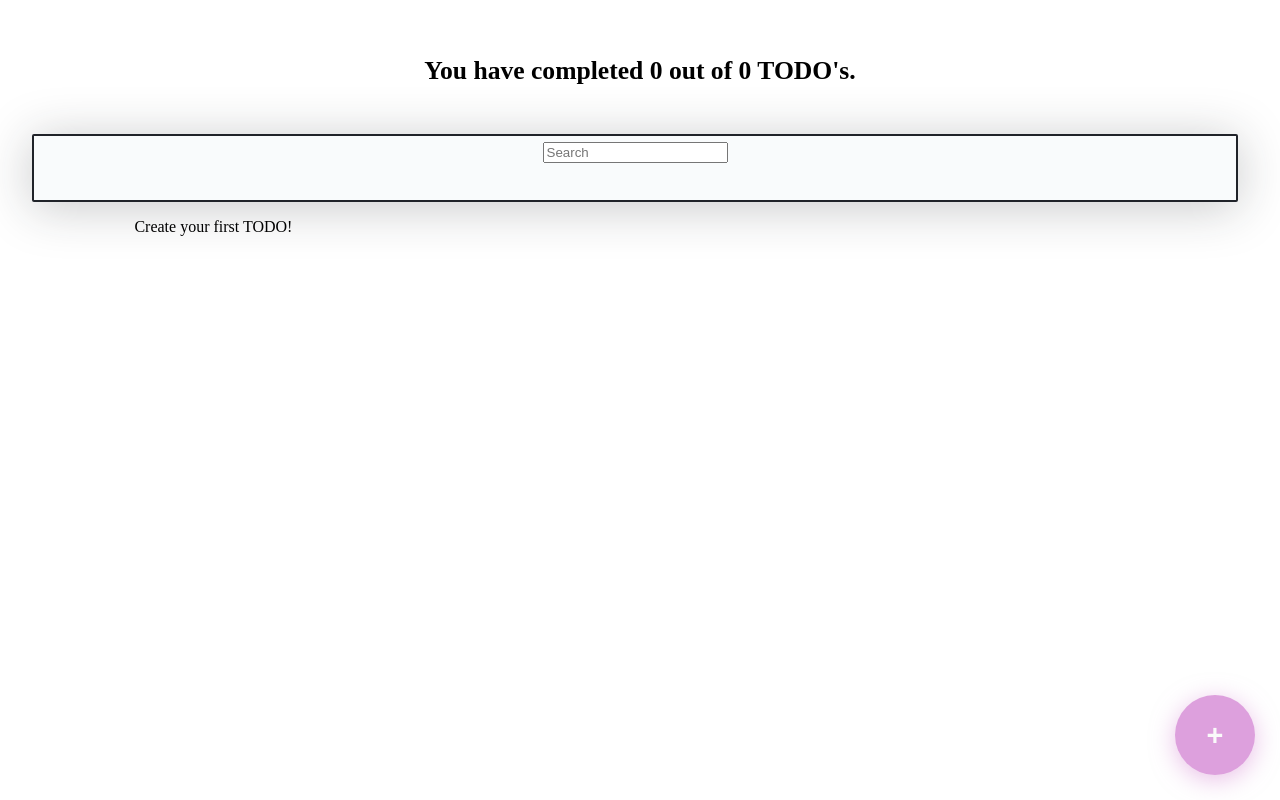
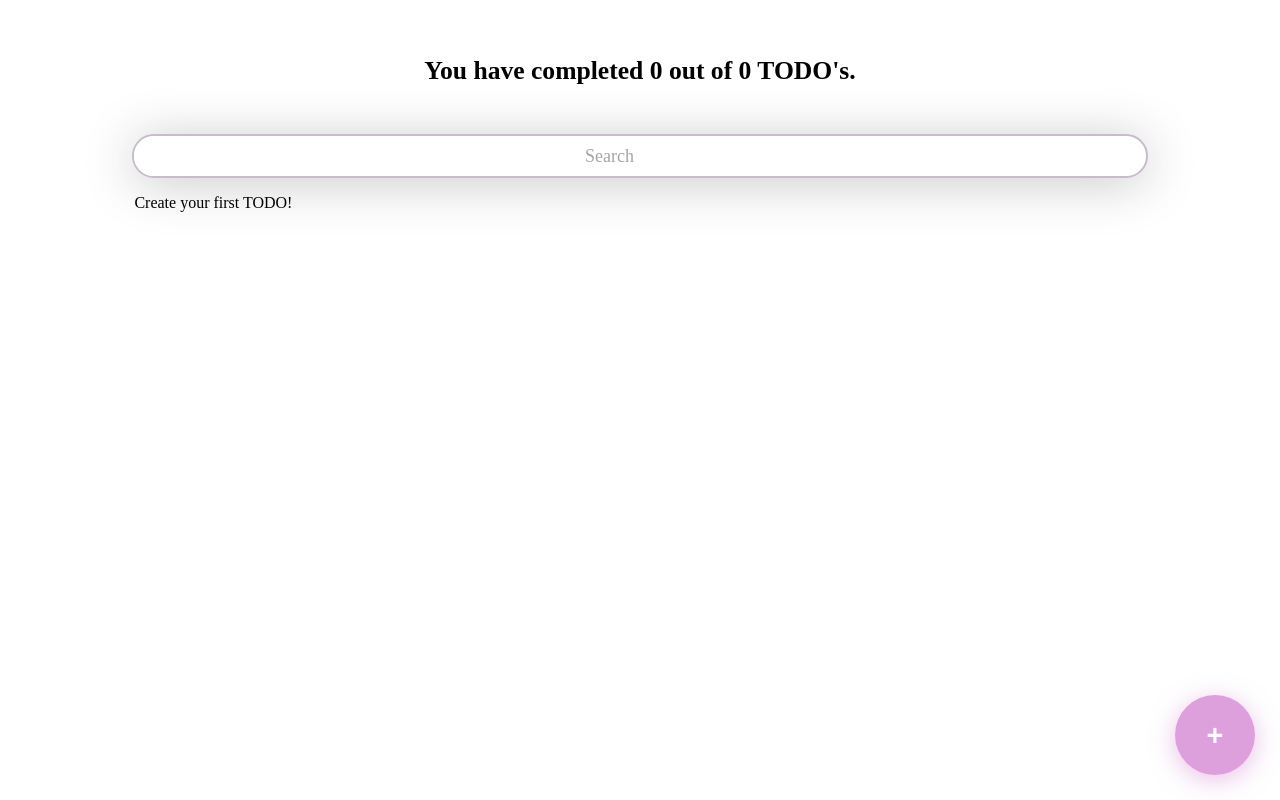
Before and after one commit to YuneidyC/todo-app, a React (Create React App) app: page / in a window 1280 px wide. Built offline with nearby package versions, Linux system fonts and the light colour scheme.

Commit message:
Change search bar style

```diff
--- a/src/styles/TodoSearch.css
+++ b/src/styles/TodoSearch.css
@@ -1,24 +1,33 @@
 .TodoSearch {
-    background: #F9FBFC;
-    border-radius: 2px;
-    border: 2px solid #202329;
-    margin: 0 24px;
-    height: 64px;
-    width: calc(100% - 62px);
-    font-size: 24px;
-    text-align: center;
+    display: flex;
+    background: white;
+    border: 2px solid #c8bbcc;
+    margin: 0 auto;
+    height: 40px;
+    width: 80%;
+    box-shadow: 0px 5px 50px rgba(32, 35, 41, 0.25);
+    min-width: 320px;
+    border-radius: 30px;
+}
+
+.TodoSearch-input {
+    width: 90%;
+    font-size: 18px;
     font-family: 'Montserrat';
     font-weight: 400;
-    color: #1E1E1F;
-    box-shadow: 0px 5px 50px rgba(32, 35, 41, 0.25);
+    border: none;
+    padding-left: 20px;
+    border-radius: 30px;
+    outline: none;
+    text-align: center;
 }
 
-.TodoSearch::placeholder {
+.TodoSearch-input::placeholder {
     color: #A5A5A5;
     font-family: 'Montserrat';
     font-weight: 400;
 }
 
-.TodoSearch:focus {
-    outline-color: #61DAFA;
+.TodoSearch-input:focus {
+    outline-color: plum;
 }
```
